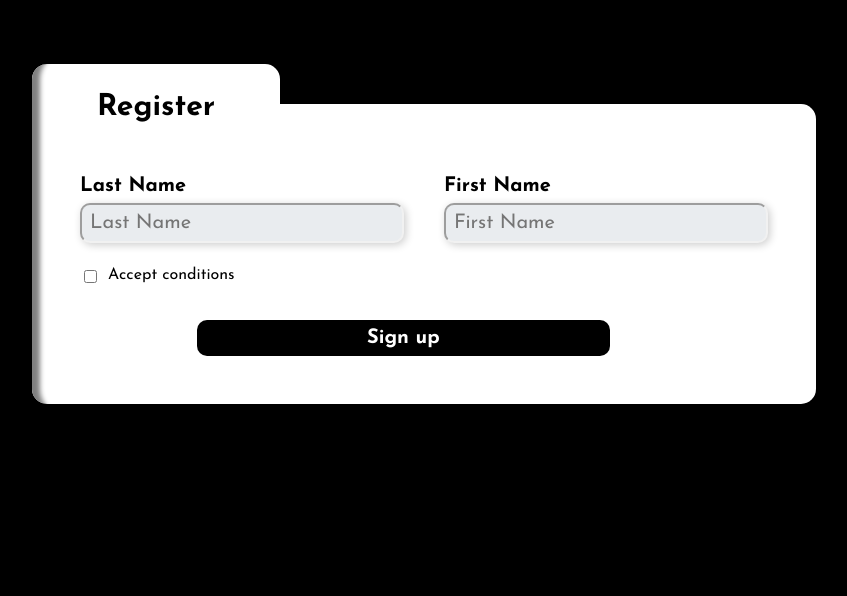
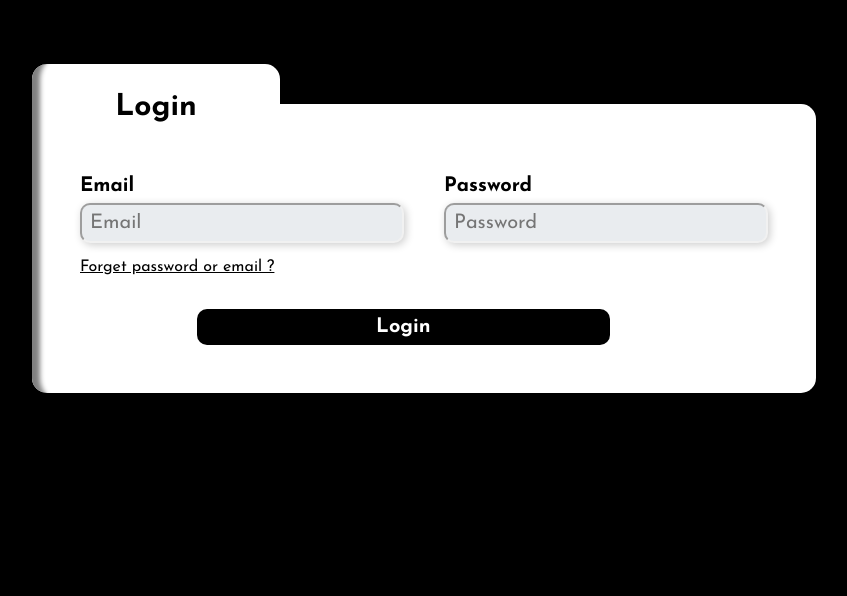
Before and after one commit to roronoa-kenzo/Projet_Annuel, a PHP site: page /view/connexion.php in a window 1280 px wide. Shown: the part 80-676 px from the top of the page, without its empty margins (216-1063 px from the left). Run offline with PHP 8.4, Linux system fonts and the light colour scheme.

Commit message:
style on link

```diff
--- a/public/css/style.css
+++ b/public/css/style.css
@@ -318,7 +318,7 @@
 gap:10vh;
 font-size: 16px;
 color: black;
-padding-top:1vh;
+margin-top:2vh;
 }
 .buttonSubmit{
 margin: 5% 0% 0% 17%;
--- a/view/connexion.php
+++ b/view/connexion.php
@@ -17,27 +17,24 @@
     <?php include '../composants/no_user_navbar.php'; ?>
     <div class="DivAllForm">
         <div class="h3Div">
-            <h3 class="h3Register">Register</h3>
+            <h3 class="h3Register">Login</h3>
         </div>
         <form action="login.php" class="Form" method="post">
 
             <div class="doubleDiv">
                 <div>
-                    <label for="lastname" class="labelRegister">Last Name</label>
-                    <input type="text" class="demiInput" name="lastname" placeholder="Last Name" id="lastname">
+                    <label for="EmaiLogin" class="labelRegister">Email</label>
+                    <input type="text" class="demiInput" name="EmaiLogin" placeholder="Email" id="EmaiLogin">
                 </div>
                 <div>
-                    <label for="firstname" class="labelRegister">First Name</label>
-                    <input type="text" class="demiInput" name="firstname" placeholder="First Name" id="firstname">
+                    <label for="PasswordLogin" class="labelRegister">Password</label>
+                    <input type="password" class="demiInput" name="PasswordLogin" placeholder="Password" id="PasswordLogin">
                 </div>
             </div>
-
-
-            <div class="LastDiv">
-                <input type="checkbox" name="condition" id="condition" required>
-                <label for="condition">Accept conditions</label>
+            <div>
+              <a href="forgetaccount.php" class="divLink">Forget password or email ?</a>
             </div>
-            <button class="buttonSubmit" type="submit">Sign up</button>
+            <button class="buttonSubmit" type="submit">Login</button>
         </form>
     </div>
 </body>
```
